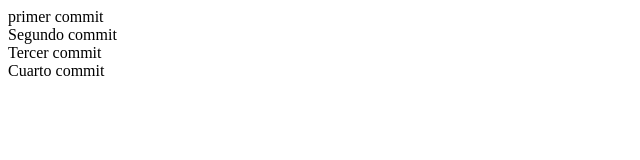
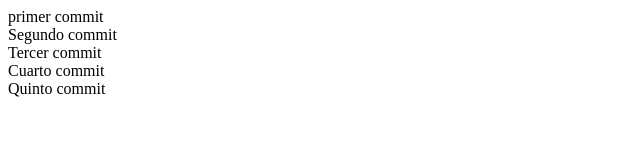
Before and after one commit to BuelvaBD/clase_miercoles_hoy, a plain HTML site: page index.html in a window 1280 px wide. Shown: the whole page, without its empty margins (0-640 px from the left). Drawn offline with Linux system fonts and the light colour scheme.

Commit message:
FIFTH COMMIT

```diff
--- a/index.html
+++ b/index.html
@@ -10,5 +10,7 @@
     <div>Segundo commit</div>
     <div>Tercer commit</div>
     <div>Cuarto commit</div>
+    <div>Quinto commit</div>
+
 </body>
 </html>
```
